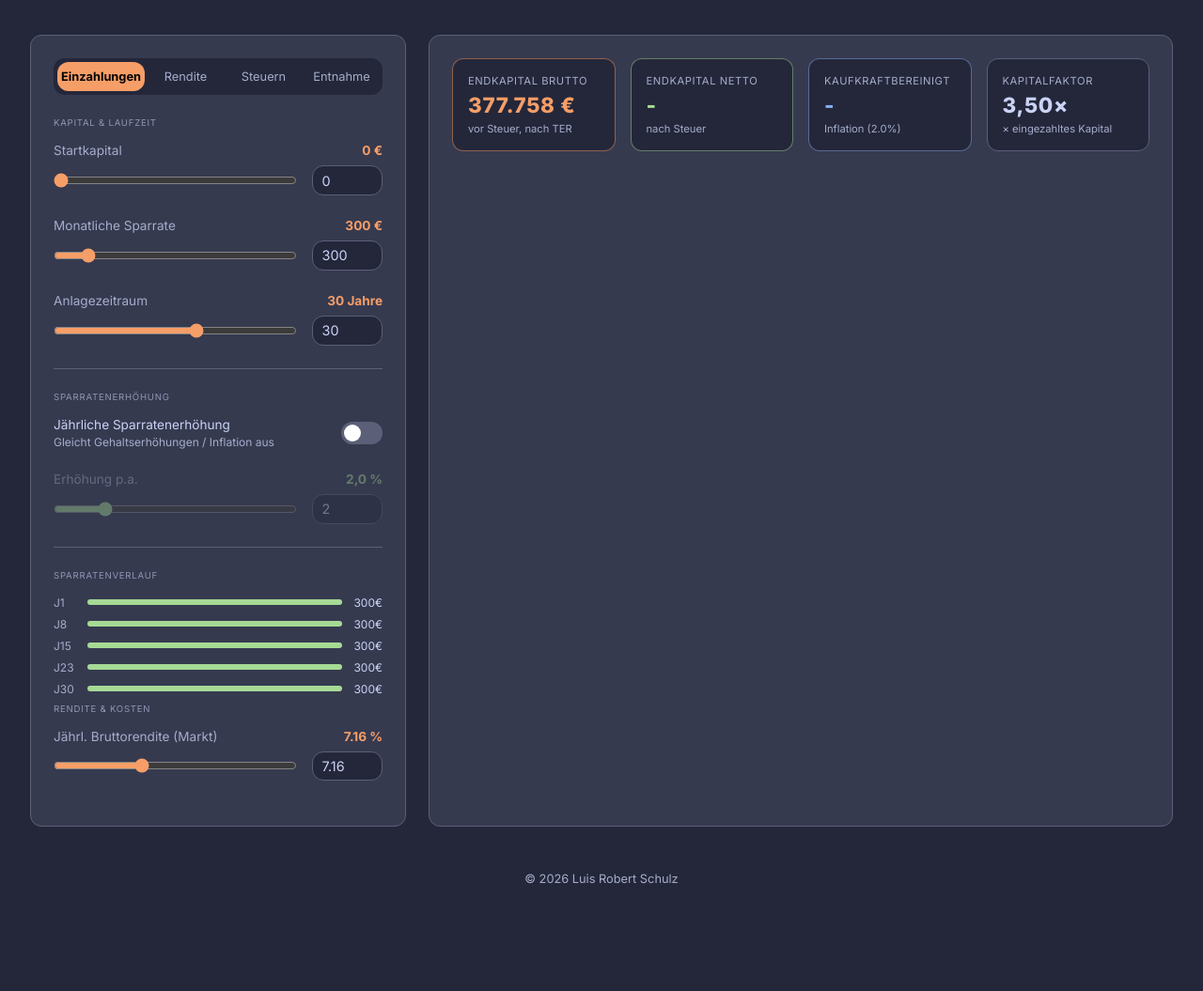
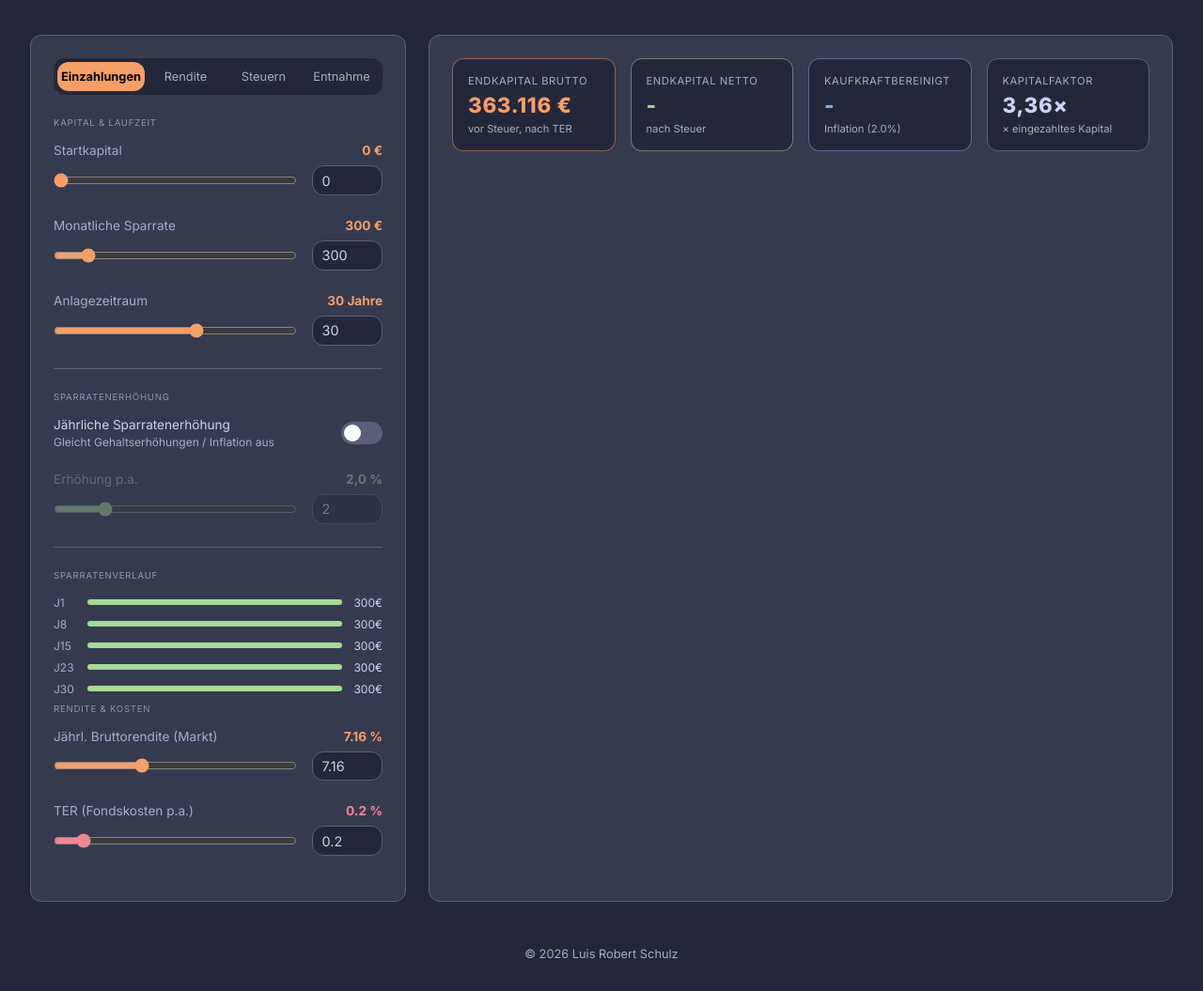
Before and after one commit to luisrslz/etf-sparrechner, a plain HTML site: page index.html in a window 1280 px wide. Shown: the part 114-1169 px from the top of the page at 94% size. Before the commit the page ends 1089 px from the top, so only its background shows below. Drawn offline with Linux system fonts and the light colour scheme.

Commit message:
TER jetzt festlegbar

```diff
--- a/index.html
+++ b/index.html
@@ -135,6 +135,16 @@
                     </div>
                 </div>
 
+                <div class="input-group accent-red" data-einheit="%" data-max="10">
+                    <div class="input-label-row">
+                        <label for="ter-kosten">TER (Fondskosten p.a.)</label>
+                        <span class="input-value-display" id="ter-kosten-display">0.2 %</span>
+                    </div>
+                    <div class="slider-row">
+                        <input type="range" id="ter-kosten" min="0" max="2" step="0.01" value="0.2">
+                        <input type="number" id="ter-kosten-num" min="0" step="0.1" value="0.2">
+                    </div>
+                </div>
             </div>
 
             <div class="tab-content" id="tab-steuern">
--- a/script.js
+++ b/script.js
@@ -6,10 +6,14 @@ function calculate() {
     const erhoehungAktiv = document.getElementById("sparraten-erhoehung").checked;
     const erhoehung = erhoehungAktiv ? parseFloat(document.getElementById("erhoehung-num").value) / 100
                                      : 0;
-    const bruttorendite = parseFloat(document.getElementById("bruttorendite-num").value) / 100;
+    const bruttoRendite = parseFloat(document.getElementById("bruttorendite-num").value) / 100;
 
+    // bruttoRendite - TER =
+    const nettoRendite = bruttoRendite - (parseFloat(document.getElementById("ter-kosten-num").value) / 100);
 
-    const r = bruttorendite / 12; // monatlich
+    console.log(bruttoRendite)
+
+    const r = nettoRendite / 12; // monatlich
 
     let kapital =  startkapital;
     let eingezahlt = startkapital;
```
